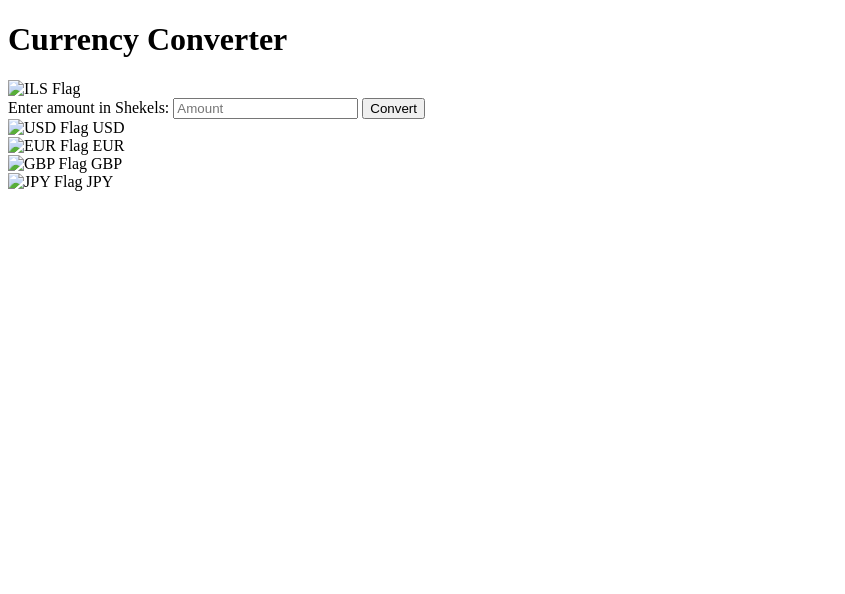
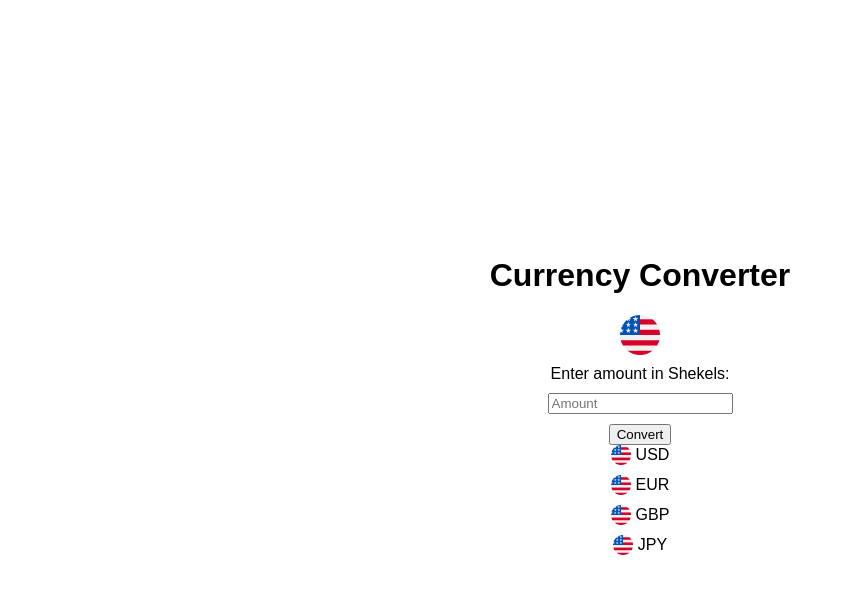
Before and after one commit to binyaalex/currency, a website: page public/index.html in a window 1280 px wide. Shown: the whole page, without its empty margins (0-845 px from the left). Drawn offline with Linux system fonts and the light colour scheme.

Commit message:
change style to styles and add usa flag as a flag exmple

```diff
--- a/public/index.html
+++ b/public/index.html
@@ -4,13 +4,13 @@
   <meta charset="UTF-8">
   <meta name="viewport" content="width=device-width, initial-scale=1.0">
   <title>Currency Converter</title>
-  <link rel="stylesheet" href="styles.css"> <!-- Link to the external CSS file -->
+  <link rel="stylesheet" type="text/css" href="styles.css"> <!-- Link to the external CSS file -->
 </head>
 <body>
   <h1>Currency Converter</h1>
 
   <div class="currency" id="shekel">
-    <img class="flag" src="il_flag.png" alt="ILS Flag">
+    <img class="flag" src="usa_flag.png" alt="ILS Flag">
   </div>
 
   <label for="shekelAmount">Enter amount in Shekels: </label>
@@ -18,19 +18,19 @@
   <button id="convertButton">Convert</button>
 
   <div class="currency" id="usd">
-    <img class="flag" src="us_flag.png" alt="USD Flag">
+    <img class="flag" src="usa_flag.png" alt="USD Flag">
     <span id="usdAmount"></span> USD
   </div>
   <div class="currency" id="eur">
-    <img class="flag" src="eu_flag.png" alt="EUR Flag">
+    <img class="flag" src="usa_flag.png" alt="EUR Flag">
     <span id="eurAmount"></span> EUR
   </div>
   <div class="currency" id="gbp">
-    <img class="flag" src="uk_flag.png" alt="GBP Flag">
+    <img class="flag" src="usa_flag.png" alt="GBP Flag">
     <span id="gbpAmount"></span> GBP
   </div>
   <div class="currency" id="jpy">
-    <img class="flag" src="jp_flag.png" alt="JPY Flag">
+    <img class="flag" src="usa_flag.png" alt="JPY Flag">
     <span id="jpyAmount"></span> JPY
   </div>
 
--- a/public/style.css
+++ b/public/styles.css
@@ -1,5 +1,3 @@
-/* styles.css */
-
 body {
     font-family: Arial, sans-serif;
     display: flex;
```
Also changed, not shown: public/usa_flag.png (added).
